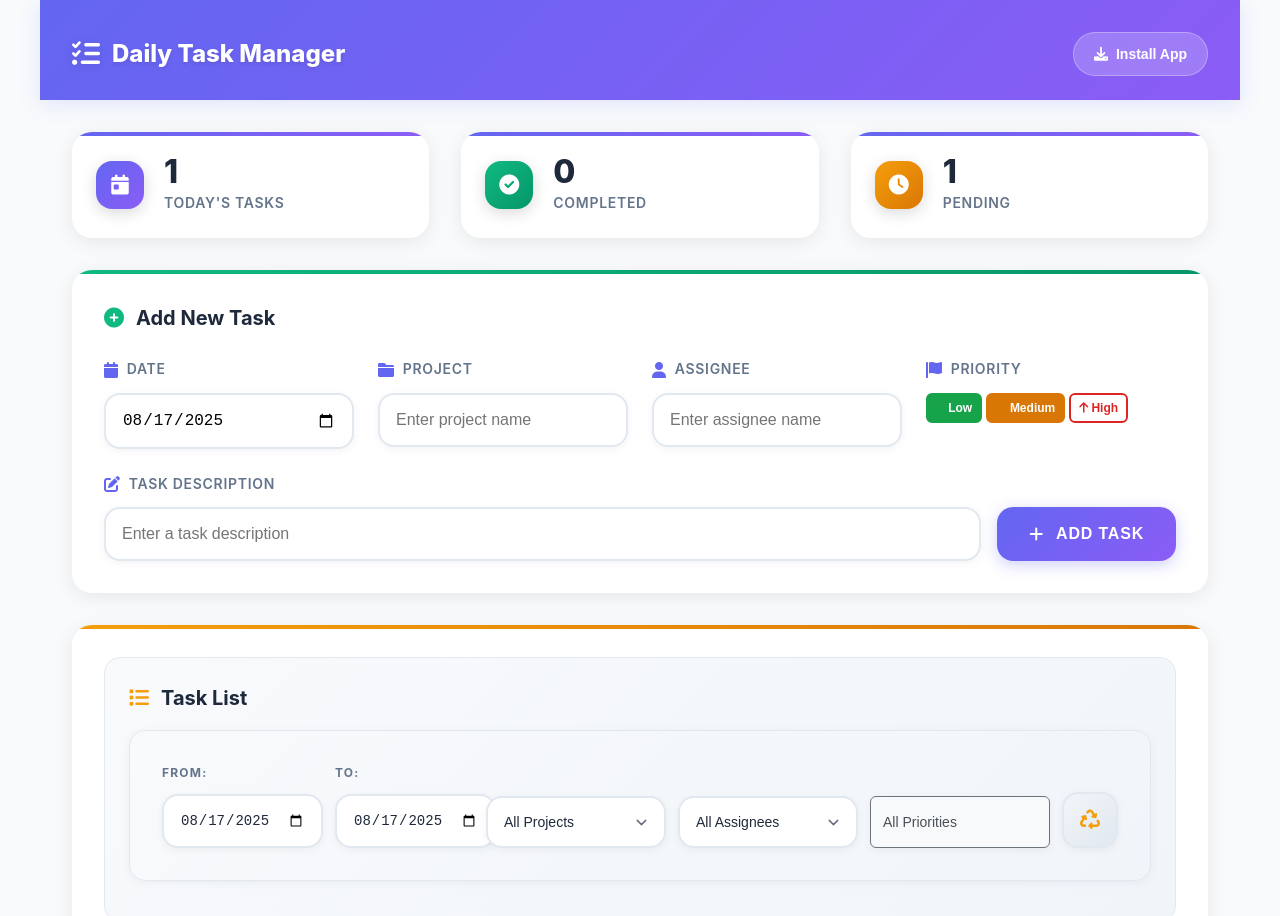
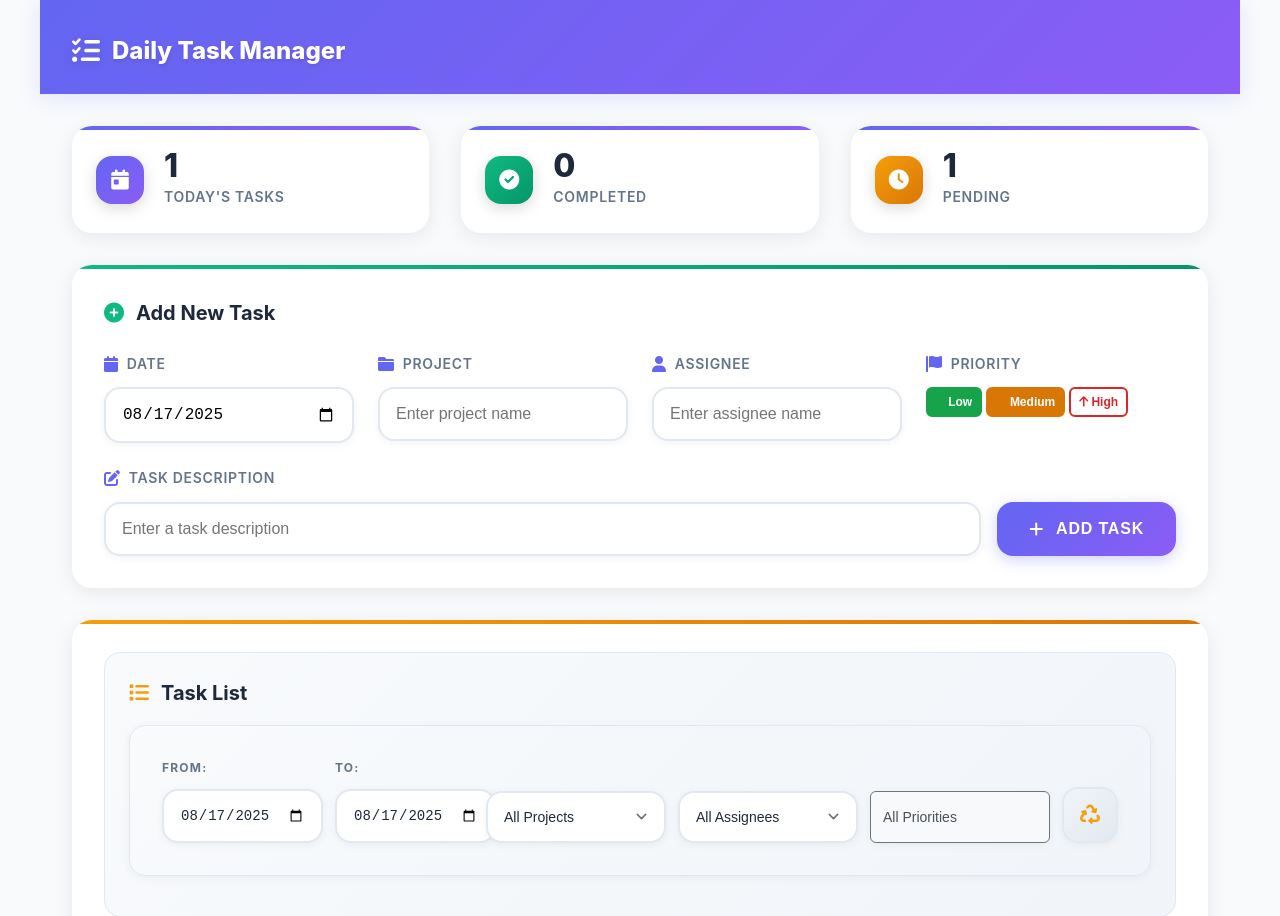
Before and after one commit to shuvoranger/pwa-task-manager, a plain HTML site: page index.html in a window 1280 px wide. Shown: the top 916 px of the page. Drawn offline with Linux system fonts and the light colour scheme.

Commit message:
Update index.html

```diff
--- a/index.html
+++ b/index.html
@@ -36,10 +36,6 @@
           <i class="fas fa-tasks"></i>
           <h1>Daily Task Manager</h1>
         </div>
-        <button id="installBtn" class="install-btn" hidden>
-          <i class="fas fa-download"></i>
-          Install App
-        </button>
       </div>
     </header>
 
```
